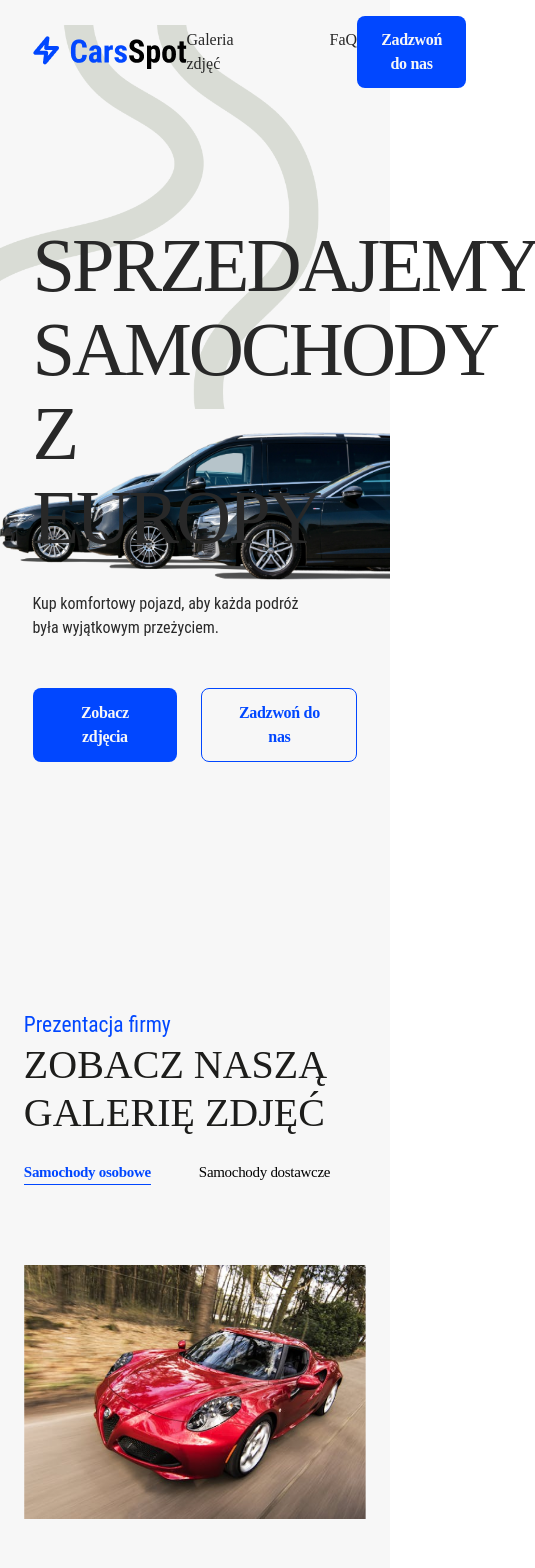
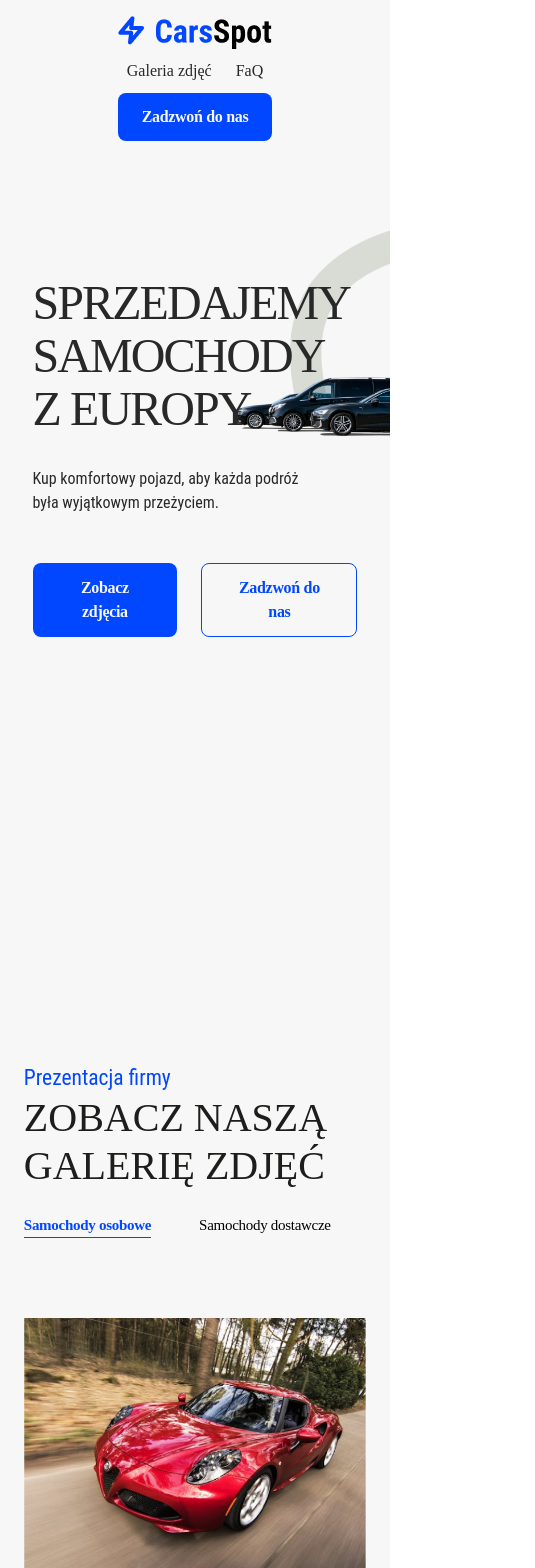
Before and after one commit to Mateusz-N/adsite-internship-recruitment-task, a React (Create React App) app: page / in a window 390 px wide. Shown: the top 1568 px of the page, 535 px wide, since content can reach past the window. Built offline with nearby package versions, Linux system fonts and the light colour scheme.

Commit message:
Apply basic responsiveness.

```diff
--- a/src/components/Footer.tsx
+++ b/src/components/Footer.tsx
@@ -1,6 +1,6 @@
 const Footer: React.FC<{}> = () => {
     return(
-        <footer className = "w-full h-auto flex justify-between py-6 px-[120px] bg-primary-dark text-white border-t border-white">
+        <footer className = "w-full h-auto flex justify-between gap-2.5 py-6 px-[120px] bg-primary-dark text-white border-t border-white">
             <p className = "font-bold">Cars Spot</p>
             <p className = "underline">Polityka prywatności</p>
         </footer>
--- a/src/components/Gallery.tsx
+++ b/src/components/Gallery.tsx
@@ -6,7 +6,7 @@ import NavigationDot from "@/components/NavigationDot";
 
 const Gallery: React.FC<{}> = () => {
     return(
-        <section className = "w-full h-auto py-20 flex flex-col gap-12 bg-primary-light overflow-hidden">
+        <section className = "w-full h-auto py-20 flex flex-col flex-auto gap-12 bg-primary-light overflow-hidden">
             <section className = "w-gallery mx-auto flex gap-16">
                 <img src = {img_gallery1} alt = ""/>
                 <img src = {img_gallery2} alt = ""/>
--- a/src/components/Main.tsx
+++ b/src/components/Main.tsx
@@ -6,11 +6,11 @@ import ButtonSecondary from "@/components/ButtonSecondary";
 
 const Main: React.FC<{}> = () => {
     return(
-        <main className = "h-[825px] w-full py-[120px] bg-primary-light relative">
-            <img src = {img_decorativeLines} alt = "" className = "absolute top-[-79px] right-[71px] z-0" />
+        <main className = "h-[825px] w-full py-[120px] flex-none bg-primary-light relative">
+            <img src = {img_decorativeLines} alt = "" className = "max-w-none absolute top-[-158px] md:top-[-79px] w-[420px] xs:w-[400px] sm:w-[670px] md:w-[650px] lg:w-auto right-[-320px] xs:right-[-240px] sm:right-[-320px] md:right-[-180px] lg:right-[-24px] xl:right-[71px] z-0" />
             <section className = "w-container-width mx-auto flex flex-col gap-y-12 relative z-10">
                 <section className = "flex flex-col gap-y-8">
-                    <h1 className = "font-headers text-[76.36px] leading-[1.1] tracking-h1">SPRZEDAJEMY SAMOCHODY<br/>Z EUROPY</h1>
+                    <h1 className = "font-headers text-h1-sm sm:text-h1-md md:text-h1 leading-h1 tracking-h1">SPRZEDAJEMY SAMOCHODY<br/>Z EUROPY</h1>
                     <p>Kup komfortowy pojazd, aby każda podróż<br/>była wyjątkowym przeżyciem.</p>
                 </section>
                 <section className = "flex gap-x-6">
@@ -18,7 +18,7 @@ const Main: React.FC<{}> = () => {
                     <ButtonSecondary>Zadzwoń do nas</ButtonSecondary>
                 </section>
             </section>
-            <img src = {img_cars} alt = "" className = "absolute top-[328px] right-0" />
+            <img src = {img_cars} alt = "" className = "absolute top-[220px] xs:top-[180px] sm:top-[420px] md:top-[400px] lg:top-[360px] xl:top-[328px] right-0 w-2/5 sm:w-3/5 md:w-2/3 lg:w-3/4 xl:w-full max-w-[1064px]" />
         </main>
     );
 }
--- a/src/components/Navbar.tsx
+++ b/src/components/Navbar.tsx
@@ -5,9 +5,9 @@ import ButtonPrimary from "@/components/ButtonPrimary";
 const Navbar: React.FC<{}> = () => {
     return(
         <nav className = "w-full h-auto bg-primary-light py-4">
-            <section className = "w-container-width h-auto mx-auto flex justify-between items-center relative z-10">
+            <section className = "w-container-width h-auto mx-auto flex flex-wrap flex-col md:flex-row gap-2.5 justify-between items-center relative z-10">
                 <img src = {img_logo} alt = "CarsSpot logo" />
-                <ul className = "flex gap-x-24 font-buttons">
+                <ul className = "flex gap-x-6 md:gap-x-24 font-buttons">
                     <li>Galeria zdjęć</li>
                     <li>FaQ</li>
                 </ul>
--- a/src/components/SEO.tsx
+++ b/src/components/SEO.tsx
@@ -3,7 +3,7 @@ import SEOArticle from "@/components/SEOArticle";
 const SEO: React.FC<{}> = () => {
     return(
         <aside className = "w-full h-auto py-[88px] bg-primary-dark">
-            <section className = "w-container-width mx-auto flex justify-between text-white">
+            <section className = "w-container-width mx-auto flex justify-between gap-20 text-white">
                 <SEOArticle/>
                 <SEOArticle/>
             </section>
--- a/src/index.css
+++ b/src/index.css
@@ -11,7 +11,7 @@ body {
 }
 
 #root {
-    @apply flex flex-col flex-1;
+    @apply flex flex-col flex-1 overflow-hidden;
 }
 
 #root > header, #root > footer {
--- a/tailwind.config.js
+++ b/tailwind.config.js
@@ -33,9 +33,15 @@ module.exports = {
         "headers": "Bebas Neue"
       },
       fontSize: {
-        "gallery-buttons": "15px",
-        "seo-header": "25px",
-        "seo-paragraph": "14px"
+        "h1": "4.77rem",
+        "h1-md": "4rem",
+        "h1-sm": "3rem",
+        "gallery-buttons": "0.94rem",
+        "seo-header": "1.56rem",
+        "seo-paragraph": "0.88rem"
+      },
+      lineHeight: {
+        "h1": "1.1"
       },
       letterSpacing: {
         "buttons": "-0.02em",
@@ -43,6 +49,13 @@ module.exports = {
         "h3": "-0.03em"
       }
     },
+    screens: {
+      xs: "419px",
+      sm: "640px",
+      md: "768px",
+      lg: "1024px",
+      xl: "1280px"
+    },
   },
   plugins: [],
 }
```
